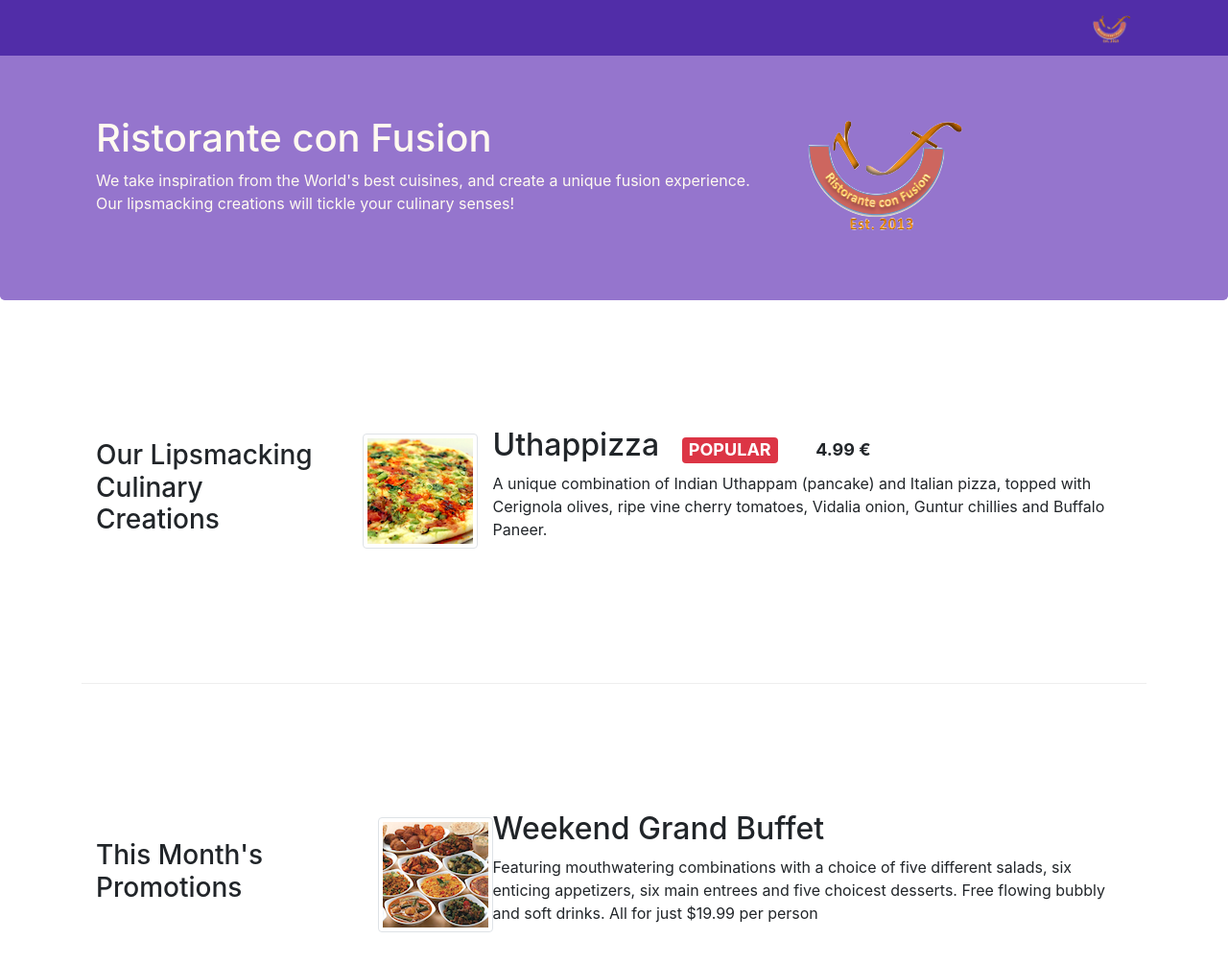
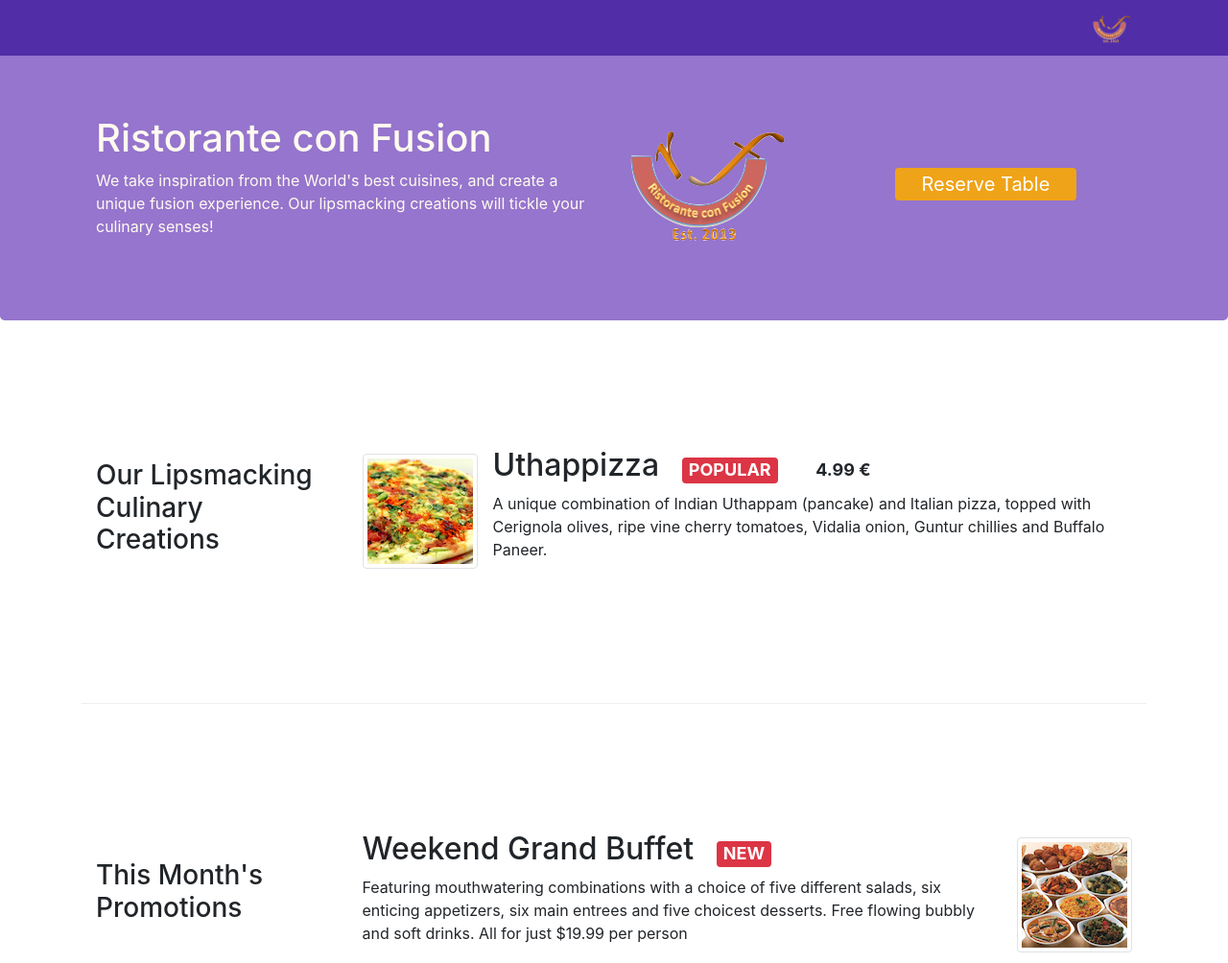
Before and after one commit to ArianeH/bootstrap_responsive-design, a website: page index.html in a window 1280 px wide. Shown: the top 1004 px of the page at 96% size. Drawn offline with nearby package versions, Linux system fonts and the light colour scheme.

Commit message:
Added hyperlink to reservation card via button and further adjustments to media items

```diff
--- a/css/styles.css
+++ b/css/styles.css
@@ -33,7 +33,22 @@ body {
   width: 40px;
 }
 
-.badge-popular {
+.reservation-cta {
+  text-decoration: none;
+  font-size: 20px;
+  color: white;
+  background-color: #efa318;
+  border-radius: 4px;
+  padding: 5px 28px;
+}
+
+.reservation-cta:hover {
+  text-decoration: none;
+  color: white;
+  background-color: #d49117;
+}
+
+.badge-indication {
   font-size: 18px;
   margin-left: 15px;
 }
--- a/index.html
+++ b/index.html
@@ -46,12 +46,17 @@
   <header class="jumbotron">
     <div class="container">
       <div class="row row-header">
-        <div class="col-12 col-sm-8">
+        <div class="col-12 col-sm-6">
           <h1>Ristorante con Fusion</h1>
           <p>We take inspiration from the World's best cuisines, and create a unique fusion experience. Our lipsmacking creations will tickle your culinary senses!</p>
         </div>
-        <div class="col-12 col-sm-4 align-self-center">
+        <div class="col-12 col-sm-3 align-self-center">
           <img src="../img/logo.png" alt="logo" class="img-fluid">
+        </div>
+        <div class="col-12 col-sm-3 align-self-center">
+        <a href="#reservation-form" class="reservation-cta">
+            Reserve Table
+          </a>
         </div>
       </div>
     </div>
@@ -68,7 +73,7 @@
           <div class="media-body">
             <h2 class="mt-0">
               Uthappizza
-              <span class="badge badge-danger badge-popular">POPULAR</span>
+              <span class="badge badge-danger badge-indication">POPULAR</span>
               <span class="badge badge-pill badge-default badge-price">4.99 €</span>
             </h2>
             <p>A unique combination of Indian Uthappam (pancake) and Italian pizza, topped with Cerignola olives, ripe vine cherry tomatoes, Vidalia onion, Guntur chillies and Buffalo Paneer.</p>
@@ -84,11 +89,14 @@
       </div>
       <div class="col-sm-8 col-md-9">
         <div class="media">
-          <img src="../img/buffet.png" alt="" class="d-flex ml-3 img-thumbnail align-self-center">
           <div class="media-body">
-            <h2>Weekend Grand Buffet</h2>
+            <h2>
+              Weekend Grand Buffet
+              <span class="badge badge-danger badge-indication">NEW</span>
+            </h2>
             <p>Featuring mouthwatering combinations with a choice of five different salads, six enticing appetizers, six main entrees and five choicest desserts. Free flowing bubbly and soft drinks. All for just $19.99 per person </p>
           </div>
+          <img src="../img/buffet.png" alt="" class="d-flex ml-3 img-thumbnail align-self-center">
         </div>
       </div>
     </div>
@@ -109,7 +117,7 @@
       </div>
     </div>
 
-    <div class="row align-items-center">
+    <div class="row align-items-center" id="reservation-form">
       <div class="col-xs-12 offset-sm-2 col-sm-8">
         <div class="card card-reserve">
           <h3 class="card-header bg-warning text-white">Reserve a table</h3>
```
